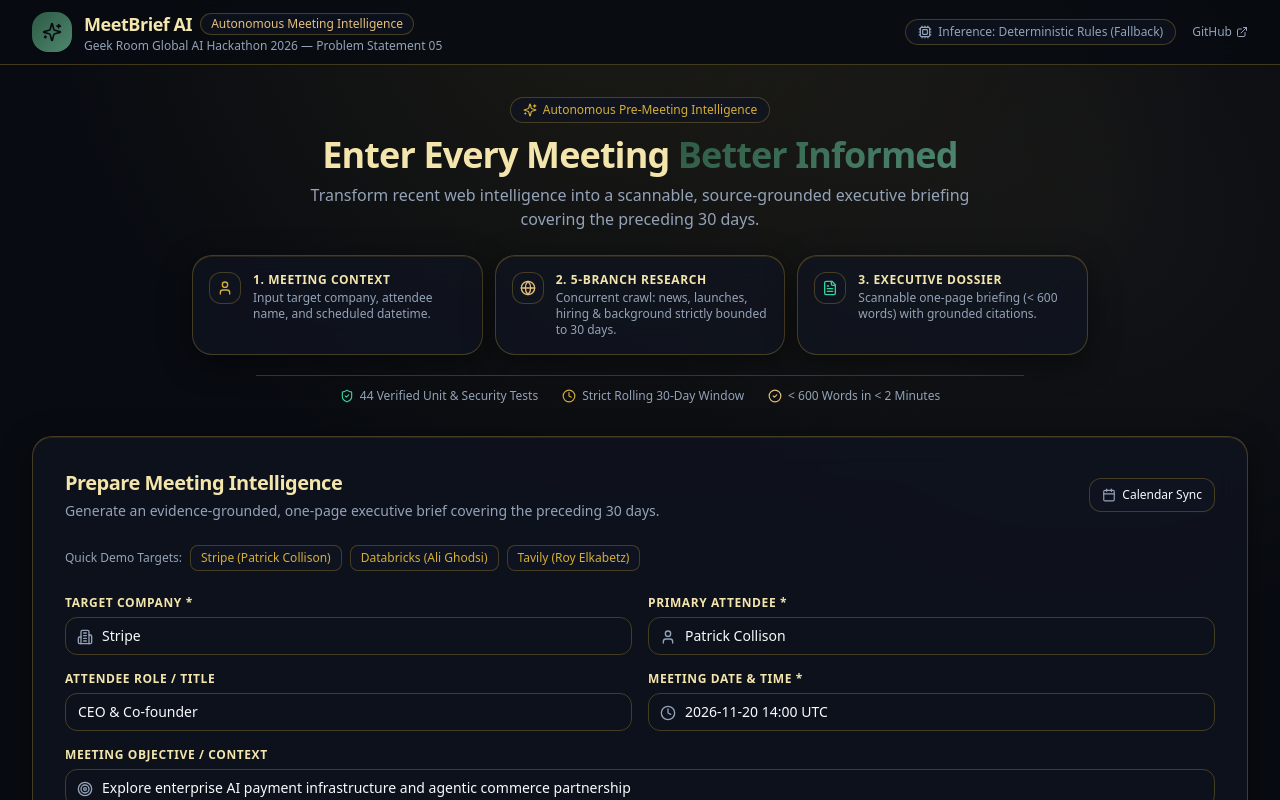
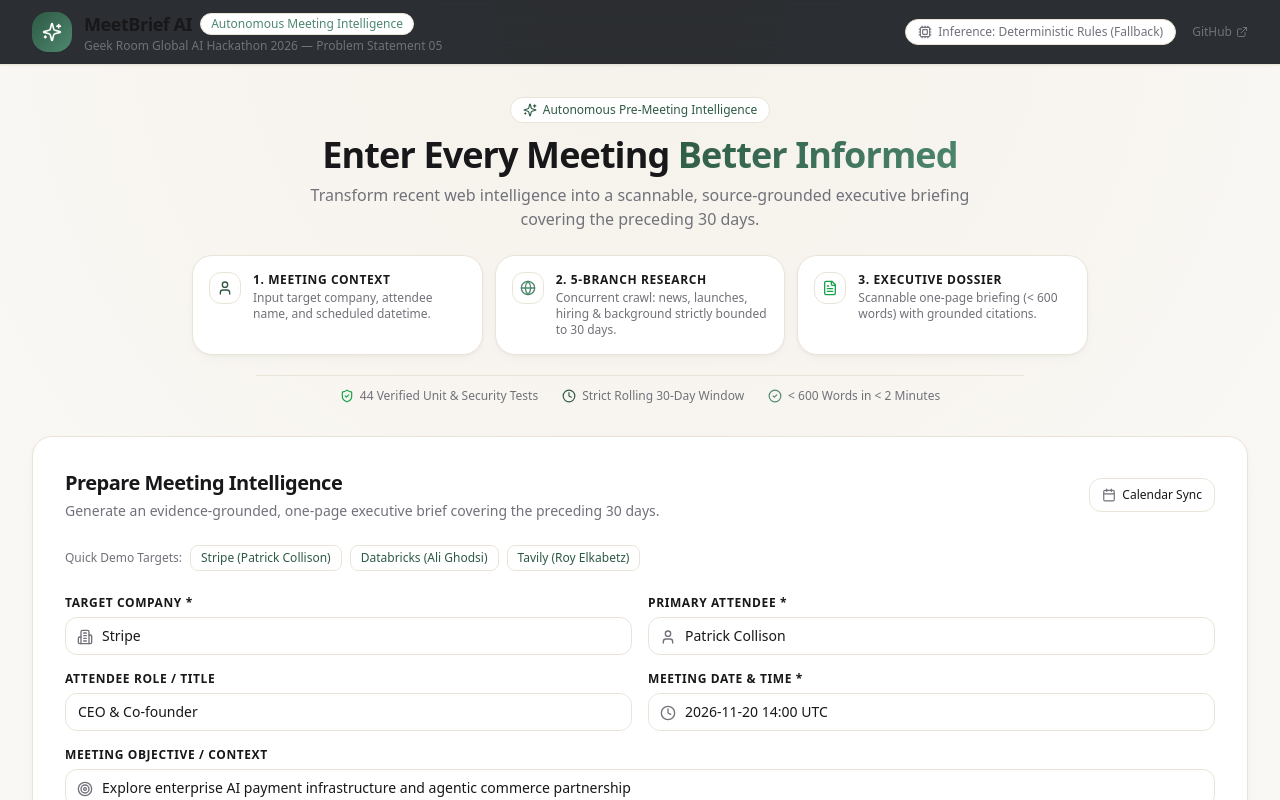
Before and after one commit to rajat552/MeetBrief-AI, a React (Vite) app in the folder ui/: page / in a window 1280 px wide. Shown: the top 800 px of the page. Built offline with nearby package versions, Linux system fonts and the light colour scheme; no server answers.

Commit message:
style(ui): update index.css with warm cream background and sage green tokens

```diff
--- a/ui/src/index.css
+++ b/ui/src/index.css
@@ -3,63 +3,97 @@
 @tailwind utilities;
 
 :root {
-  --bg: #080B11;
-  --bg-2: #101522;
-  --glass: rgba(16, 21, 34, 0.70);
-  --glass-border: rgba(212, 175, 55, 0.28);
-  --glass-border-hover: rgba(212, 175, 55, 0.55);
-  --primary: #F3E5AB;
-  --accent: #D4AF37;
-  --accent-2: #E5C07B;
-  --text: #F8FAFC;
-  --muted: #94A3B8;
-  --success: #34D399;
-  --danger: #F87171;
-  --btn-text: #080B11;
+  --bg: #FAF8F5;
+  --bg-2: #F4F0E8;
+  --surface: #FFFFFF;
+  --surface-subtle: #FAF8F4;
+  --glass: #FFFFFF;
+  --glass-border: #EAE4D8;
+  --glass-border-hover: #D4CCC0;
+  --primary: #18181B;
+  --accent: #2E5A44;
+  --accent-2: #4E876F;
+  --accent-light: #EAF2EC;
+  --text: #18181B;
+  --text-secondary: #52525B;
+  --muted: #71717A;
+  --muted-light: #A1A1AA;
+  --success: #16A34A;
+  --danger: #DC2626;
+  --warning: #D97706;
+  --warning-bg: #FFF7ED;
+  --warning-border: #FED7AA;
+  --btn-text: #FFFFFF;
+  --btn-dark: #18181B;
 }
 
 @layer base {
+  * {
+    border-color: var(--glass-border);
+  }
   body {
     background-color: var(--bg);
     color: var(--text);
-    @apply antialiased selection:bg-[#D4AF37] selection:text-[#080B11];
+    font-family: 'Plus Jakarta Sans', system-ui, -apple-system, sans-serif;
+    @apply antialiased selection:bg-[#2E5A44] selection:text-white;
   }
 }
 
-/* Glassmorphism Card Style with Golden Border */
-.glass-card {
-  background: var(--glass);
+/* Tavily-Style Premium Card Container */
+.glass-card, .tavily-card {
+  background-color: var(--surface);
   border: 1px solid var(--glass-border);
-  backdrop-filter: blur(16px);
-  -webkit-backdrop-filter: blur(16px);
   border-radius: 20px;
-  box-shadow: 0 8px 32px rgba(0, 0, 0, 0.45), inset 0 1px 0 rgba(212, 175, 55, 0.12);
-  transition: transform 200ms ease, border-color 200ms ease, box-shadow 200ms ease;
+  box-shadow: 0 1px 3px rgba(24, 24, 27, 0.03), 0 6px 16px -4px rgba(24, 24, 27, 0.04);
+  transition: transform 180ms ease, border-color 180ms ease, box-shadow 180ms ease;
 }
 
-.glass-card-hover:hover {
-  transform: translateY(-2px);
+.glass-card-hover:hover, .tavily-card-hover:hover {
   border-color: var(--glass-border-hover);
-  box-shadow: 0 12px 36px rgba(0, 0, 0, 0.55), 0 0 20px rgba(212, 175, 55, 0.18);
+  box-shadow: 0 2px 6px rgba(24, 24, 27, 0.05), 0 10px 24px -4px rgba(24, 24, 27, 0.07);
 }
 
-/* Page Glow Backdrop in Golden Aura */
+/* Tavily Researcher Landscape Panoramic Backdrop */
+.tavily-hero-banner {
+  background:
+    linear-gradient(180deg, rgba(255, 255, 255, 0.95) 0%, rgba(250, 248, 244, 0.88) 100%),
+    radial-gradient(ellipse at 50% 120%, rgba(78, 135, 111, 0.22) 0%, rgba(214, 230, 222, 0.15) 35%, transparent 70%),
+    radial-gradient(circle at 80% -20%, rgba(243, 229, 171, 0.3) 0%, transparent 60%);
+  border: 1px solid #E5DFD2;
+  border-radius: 24px;
+  position: relative;
+  overflow: hidden;
+  box-shadow: 0 2px 8px -2px rgba(24, 24, 27, 0.04), 0 8px 24px -6px rgba(24, 24, 27, 0.05);
+}
+
+/* Page Glow / Subtle Warm Texture */
 .glow-background {
   background-color: var(--bg);
   background-image:
-    radial-gradient(circle at 50% -60px, rgba(212, 175, 55, 0.10) 0%, transparent 600px),
-    radial-gradient(circle at 85% 20%, rgba(229, 192, 123, 0.05) 0%, transparent 450px);
+    radial-gradient(circle at 50% 0px, rgba(244, 240, 232, 0.8) 0%, transparent 800px);
 }
 
-/* Gentle Pulse for Running State */
+/* Progress bar in Tavily signature sage */
+.tavily-progress-track {
+  background-color: #E7E2D6;
+  border-radius: 9999px;
+  overflow: hidden;
+}
+.tavily-progress-fill {
+  background-color: #4E876F;
+  border-radius: 9999px;
+  transition: width 400ms cubic-bezier(0.4, 0, 0.2, 1);
+}
+
+/* Gentle Pulse for Live Stages */
 @keyframes gentle-pulse {
   0%, 100% {
     opacity: 1;
     transform: scale(1);
   }
   50% {
-    opacity: 0.75;
-    transform: scale(1.02);
+    opacity: 0.85;
+    transform: scale(1.015);
   }
 }
 
@@ -67,20 +101,46 @@
   animation: gentle-pulse 2s cubic-bezier(0.4, 0, 0.6, 1) infinite;
 }
 
-/* Custom Luxury Gold Scrollbar */
+/* Custom Refined Warm Scrollbar */
 ::-webkit-scrollbar {
-  width: 8px;
-  height: 8px;
+  width: 7px;
+  height: 7px;
 }
 ::-webkit-scrollbar-track {
   background: var(--bg);
 }
 ::-webkit-scrollbar-thumb {
-  background: rgba(212, 175, 55, 0.25);
-  border-radius: 4px;
+  background: #D8D2C4;
+  border-radius: 9999px;
 }
 ::-webkit-scrollbar-thumb:hover {
-  background: rgba(212, 175, 55, 0.45);
+  background: #C4BCAC;
+}
+
+/* Pill Badge Button */
+.tavily-btn-dark {
+  background-color: #18181B;
+  color: #FFFFFF;
+  border-radius: 12px;
+  font-weight: 600;
+  transition: all 150ms ease;
+}
+.tavily-btn-dark:hover {
+  background-color: #27272A;
+  box-shadow: 0 4px 12px rgba(24, 24, 27, 0.15);
+}
+
+.tavily-btn-secondary {
+  background-color: #FFFFFF;
+  color: #18181B;
+  border: 1px solid #EAE4D8;
+  border-radius: 12px;
+  font-weight: 600;
+  transition: all 150ms ease;
+}
+.tavily-btn-secondary:hover {
+  background-color: #F8F6F1;
+  border-color: #D4CCC0;
 }
 
 @media (prefers-reduced-motion: reduce) {
@@ -99,12 +159,12 @@
   }
   .print-page * {
     color: #0f172a !important;
-    border-color: #cbd5e1 !important;
+    border-color: #e2e8f0 !important;
     background-color: transparent !important;
     box-shadow: none !important;
     backdrop-filter: none !important;
   }
-  header, form, .no-print {
+  header, form, .no-print, aside {
     display: none !important;
   }
   .print-page {
```
